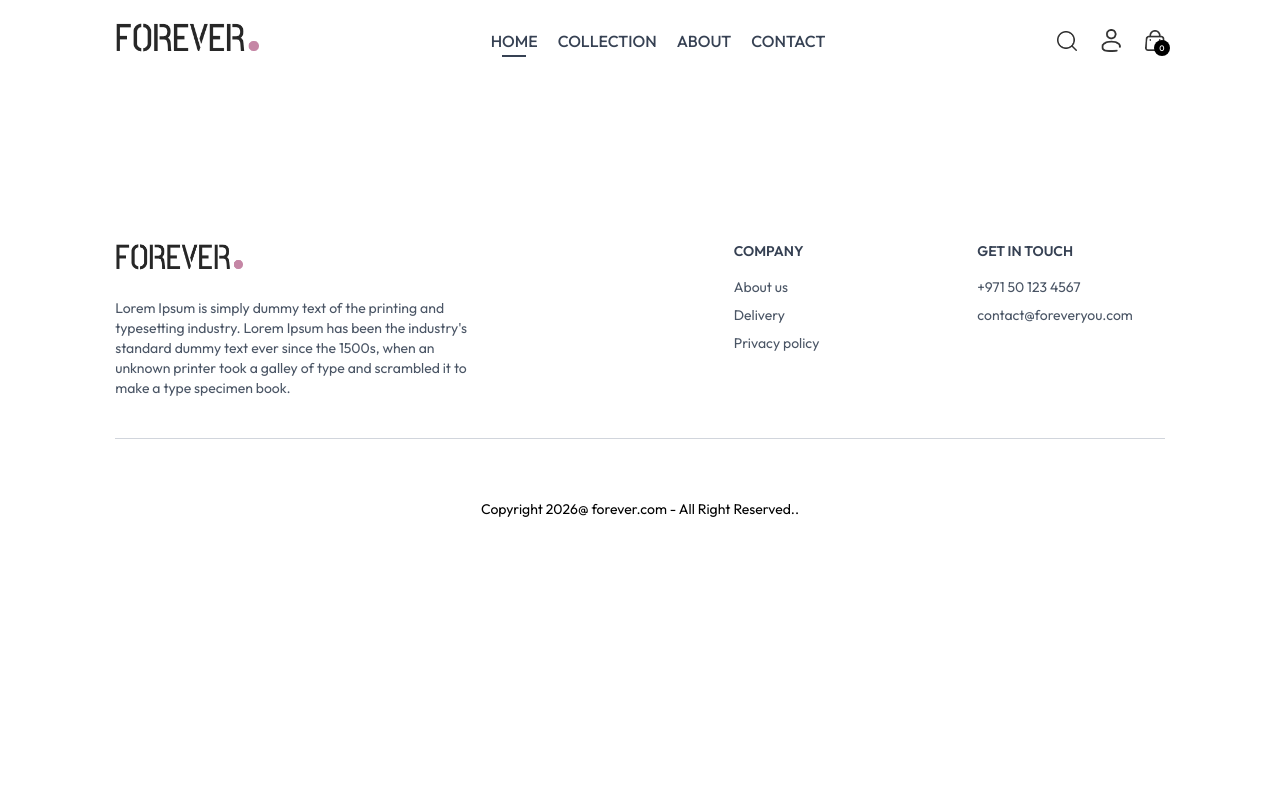
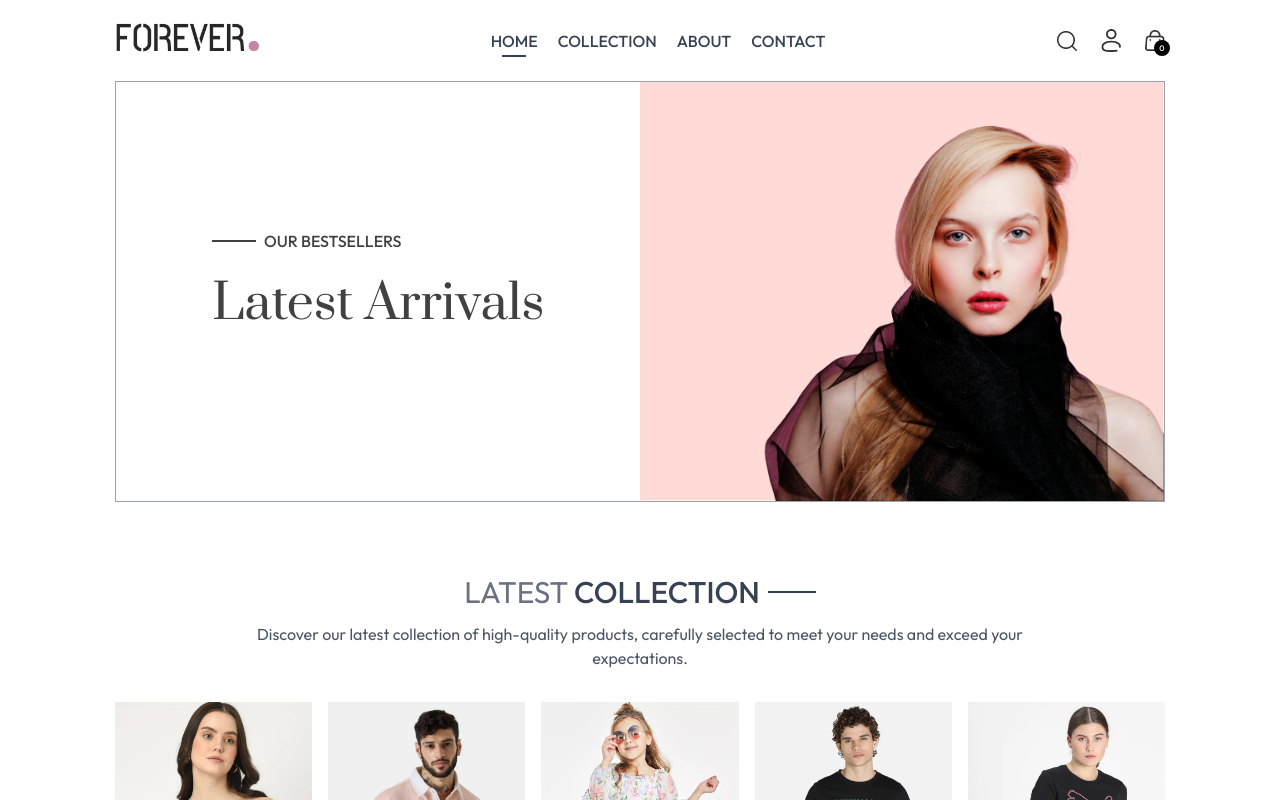
Before and after one commit to yousefsalah360/e-commerce-Site, a React (Vite) app: page / in a window 1280 px wide. Shown: the top 800 px of the page. Built offline with nearby package versions, Linux system fonts and the light colour scheme.

Commit message:
feat: initialize application routing with HashRouter and configure homepage path

```diff
--- a/package.json
+++ b/package.json
@@ -2,7 +2,7 @@
   "name": "e-commerce-site",
   "private": true,
   "version": "0.0.0",
-  "homepage": "https://yousefsalah360.github.io/e-commerce-site",
+  "homepage": "https://yousefsalah360.github.io/e-commerce-site/#/",
   "type": "module",
   "scripts": {
     "dev": "vite",
--- a/src/App.jsx
+++ b/src/App.jsx
@@ -20,7 +20,7 @@ function App() {
       <Navbar />
       <SearchBar />
       <Routes>
-        <Route path="/home" element={<Home />} />
+        <Route path="/" element={<Home />} />
         <Route path="/product/:productId" element={<Product />} />
         <Route path="/cart" element={<Cart />} />
         <Route path="/place-order" element={<PlaceOrder />} />
```
Also changed, not shown: src/main.jsx (+5 -4 lines).
